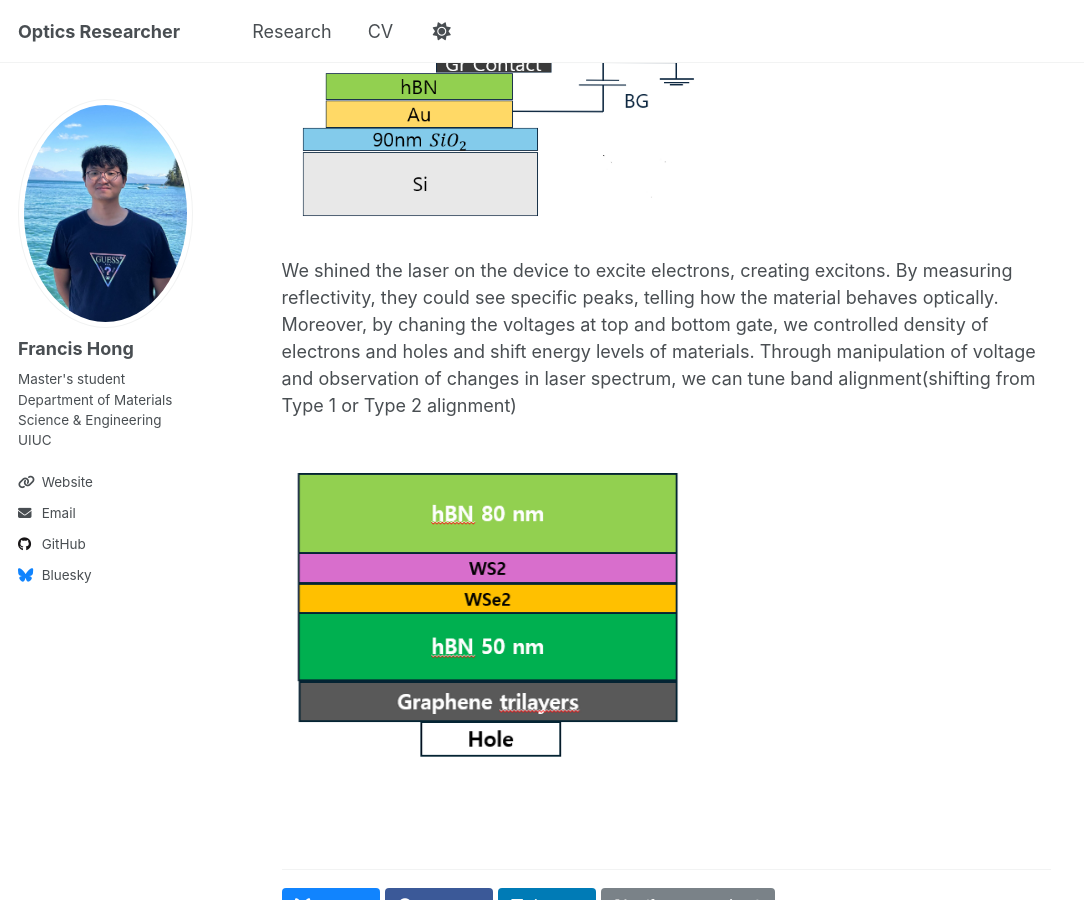
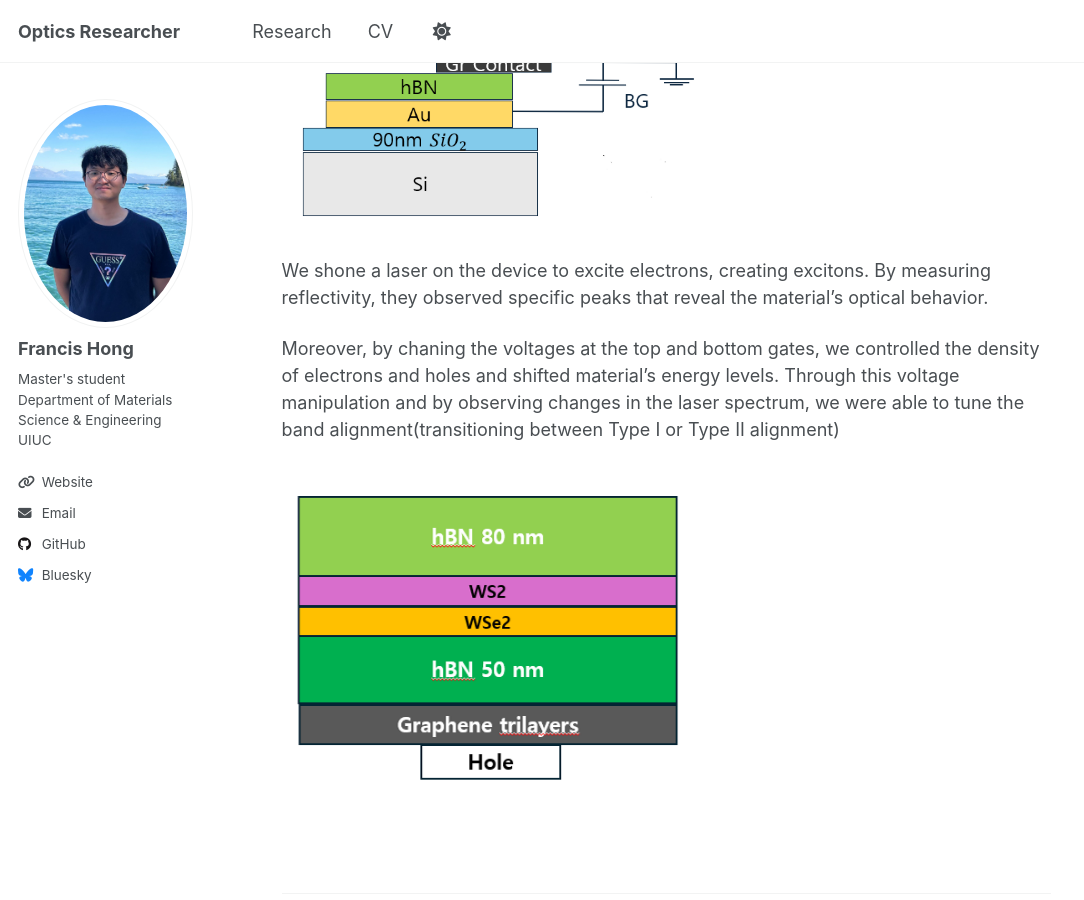
Before and after one commit to Fhong10/flhong03.github-io, a Jekyll site: the page built from _publications/semiconductor-physics.md, in a window 1280 px wide and 900 px high, scrolled down 718 px. Shown: the whole window, without its empty margins (0-1084 px from the left). Built offline with Jekyll 4.4.1, drawn with Linux system fonts in a browser that asks for light colours; a script that is not in the unit is left out.

Commit message:
Update semiconductor-physics.md

```diff
--- a/_publications/semiconductor-physics.md
+++ b/_publications/semiconductor-physics.md
@@ -21,8 +21,9 @@ I made a van der Waals heterostructure with monolayer of MoSe2 and WS2 protected
      alt="Mdevice"
      style="max-width: 420px; width: 100%; height: auto; display: block; margin: 0 0 12px 0;">
 
-We shined the laser on the device to excite electrons, creating excitons. By measuring reflectivity, they could see specific peaks, telling how the material behaves optically.
-Moreover, by chaning the voltages at top and bottom gate, we controlled density of electrons and holes and shift energy levels of materials. Through manipulation of voltage and observation of changes in laser spectrum, we can tune band alignment(shifting from Type 1 or Type 2 alignment)
+We shone a laser on the device to excite electrons, creating excitons. By measuring reflectivity, they observed specific peaks that reveal the material's optical behavior.
+
+Moreover, by chaning the voltages at the top and bottom gates, we controlled the density of electrons and holes and shifted material's energy levels. Through this voltage manipulation and by observing changes in the laser spectrum, we were able to tune the band alignment(transitioning between Type I or Type II alignment)
 
 <img src="{{ '/images/Wdevice.png' | relative_url }}"
      alt="Wdevice"
```
